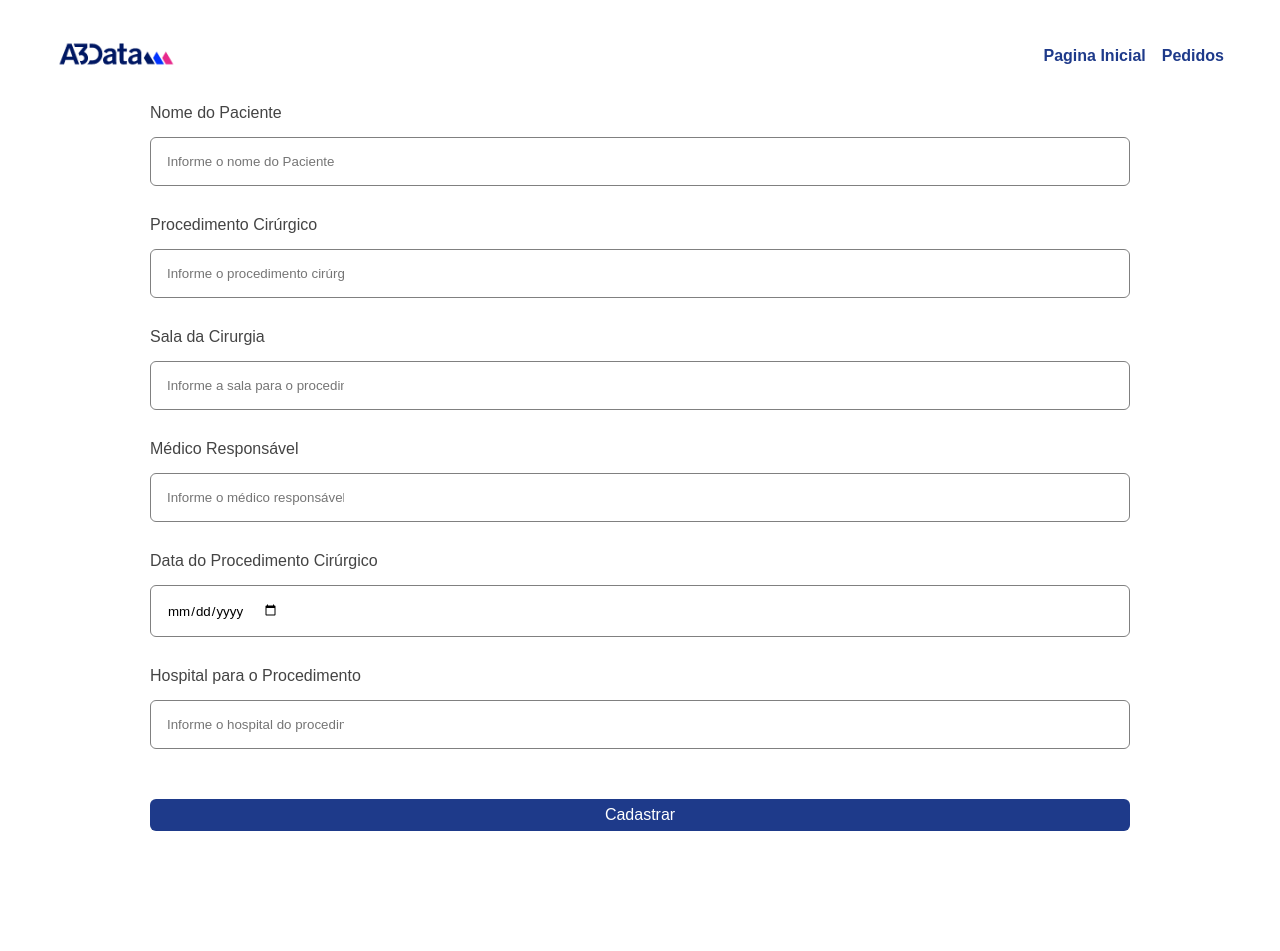
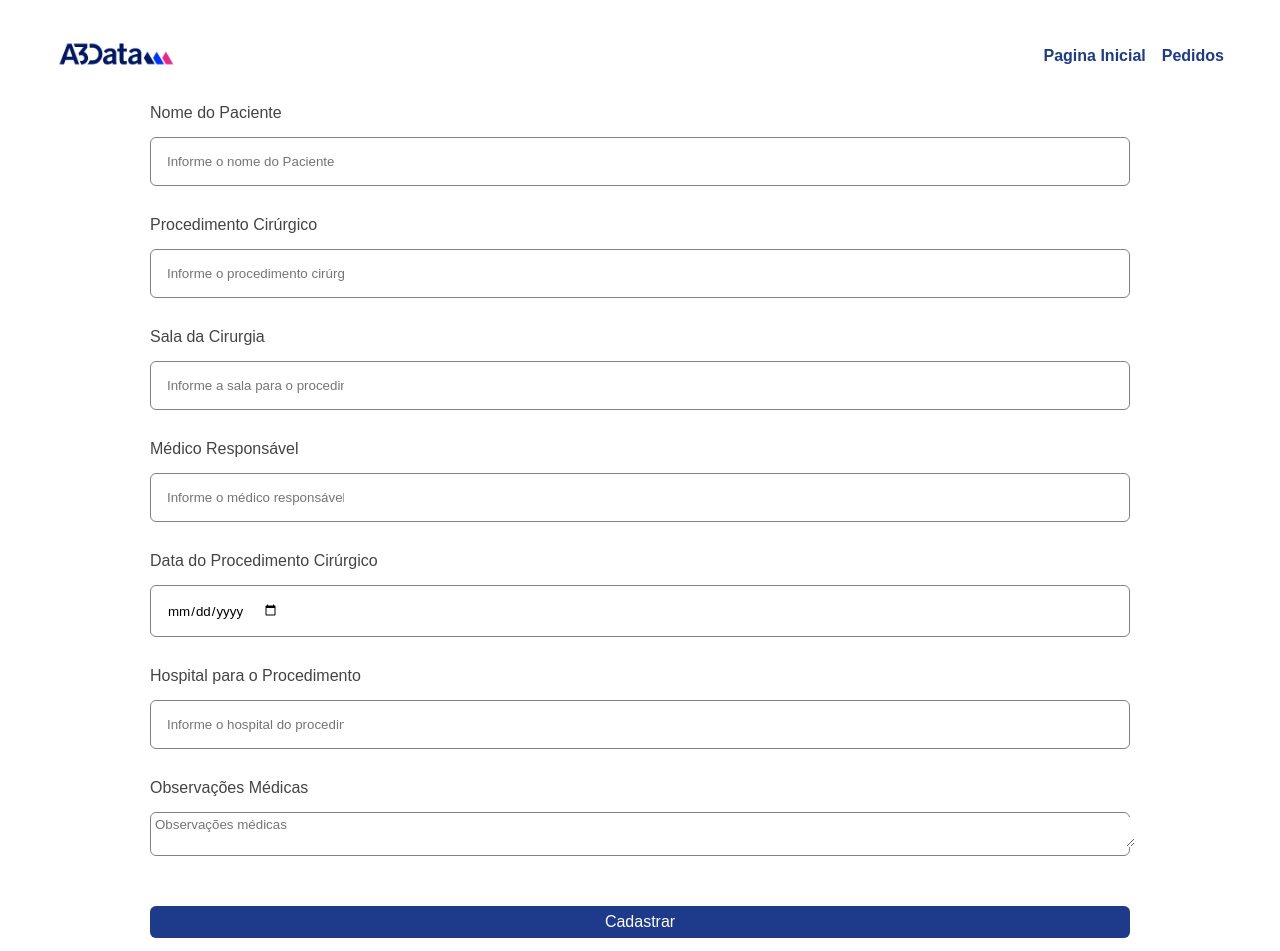
Before and after one commit to HensleyFerrari/frontend-pedidos, a React (Vite) app: page / in a window 1280 px wide. Shown: the top 951 px of the page. Before the commit the page ends 847 px from the top, so only its background shows below. Built offline with nearby package versions, Linux system fonts and the light colour scheme.

Commit message:
feat: Text Area criado

```diff
--- a/src/components/PedidosForm/PedidosForm.tsx
+++ b/src/components/PedidosForm/PedidosForm.tsx
@@ -3,6 +3,7 @@ import { Input } from "../Input/Input";
 import { Button } from "../button/Button";
 import { ChangeEvent } from "react";
 import { usePedidoForm } from "../../hooks/usePedidoForm";
+import { TextArea } from "../textArea/TextArea";
 
 function PedidosForm() {
   const { errors, handleSubmit, setSelectedDate, selectedDate, register } =
@@ -56,6 +57,12 @@ function PedidosForm() {
         label="Hospital para o Procedimento"
         helpText={errors.hospital?.message}
       />
+      <TextArea
+        placeholder="Observações médicas"
+        {...register("observacao")}
+        label="Observações Médicas"
+        helpText={errors.observacao?.message}
+      />
       <Button type="submit">Cadastrar</Button>
     </Container>
   );
--- /dev/null
+++ b/src/components/textArea/TextArea.tsx
@@ -0,0 +1,32 @@
+import { forwardRef, useId } from "react"
+import { Container, HelpText, HelpTextContainer, Label, LabelContainer } from "../Input/styles"
+import { TextAreaContainer } from './styles';
+
+type TextAreaProps = {
+    label: string
+    helpText?: string
+} & React.InputHTMLAttributes<HTMLTextAreaElement>
+
+export const TextArea = forwardRef<HTMLTextAreaElement, TextAreaProps>(
+    ({ label, helpText, ...rest }, ref) => {
+        const textId = useId()
+        const hasError = helpText
+
+        return (
+            <>
+                {label && (
+                    <LabelContainer>
+                        <Label >{label}</Label>
+                    </LabelContainer>
+                )}
+                <Container>
+                    <TextAreaContainer id={textId} hasError={true} ref={ref} {...rest} />
+                </Container>
+
+                <HelpTextContainer>
+                    {hasError && <HelpText>{helpText}</HelpText>}
+                </HelpTextContainer>
+            </>
+        )
+    }
+)
--- /dev/null
+++ b/src/components/textArea/styles.ts
@@ -0,0 +1,25 @@
+import styled, { css } from "styled-components";
+import { themeSelector } from "../../theme";
+
+export const TextAreaContainer = styled.textarea<{hasError: boolean}>`
+    border: none;
+    width: 1200px;
+    ${themeSelector.breakpoint("2xl")} {
+        width: 1200px;
+    }
+
+    ${themeSelector.breakpoint("xl")} {
+        width: 980px;
+    }
+
+    ${themeSelector.breakpoint("lg")} {
+        width: 724px;
+    }
+
+    ${themeSelector.breakpoint("sm")} {
+        width: 440px;
+    }
+
+    ${(hasError) =>
+        hasError && css`border-color: ${themeSelector.color("error")}`}
+`
--- a/src/hooks/usePedidoForm.ts
+++ b/src/hooks/usePedidoForm.ts
@@ -3,6 +3,7 @@ import { useState } from "react";
 import { useForm } from "react-hook-form";
 import { z } from "zod";
 import { PedidoService } from "../services/PedidoService";
+import { redirect } from "react-router-dom";
 
 const schema = z.object({
     sala: z.string().nonempty("Sala cirúrgica é obrigatória."),
@@ -39,6 +40,7 @@ export function usePedidoForm() {
 
     const handleSubmit = hookFormHandleSubmit(async (data) => {
         await PedidoService.createPedido(data);
+        return redirect('pedidos-medicos')
     })
 
     return {
--- a/src/services/PedidoService.ts
+++ b/src/services/PedidoService.ts
@@ -8,7 +8,7 @@ export class PedidoService{
     static async findAllPedidos() {
         try {
             const {data} = await httpCliente.get<PedidoReponse>(
-                `/pedidos`
+                `/pedido`
             )
             return data
         } catch(erro) {
@@ -18,6 +18,7 @@ export class PedidoService{
 
     static async createPedido(data: PedidoParams) {
         try {
+            console.log(data);
             await httpCliente.post('/pedido', {
                 ...data,
                 data_cirurgia: new Date(data.data_cirurgia).toISOString(),
```
